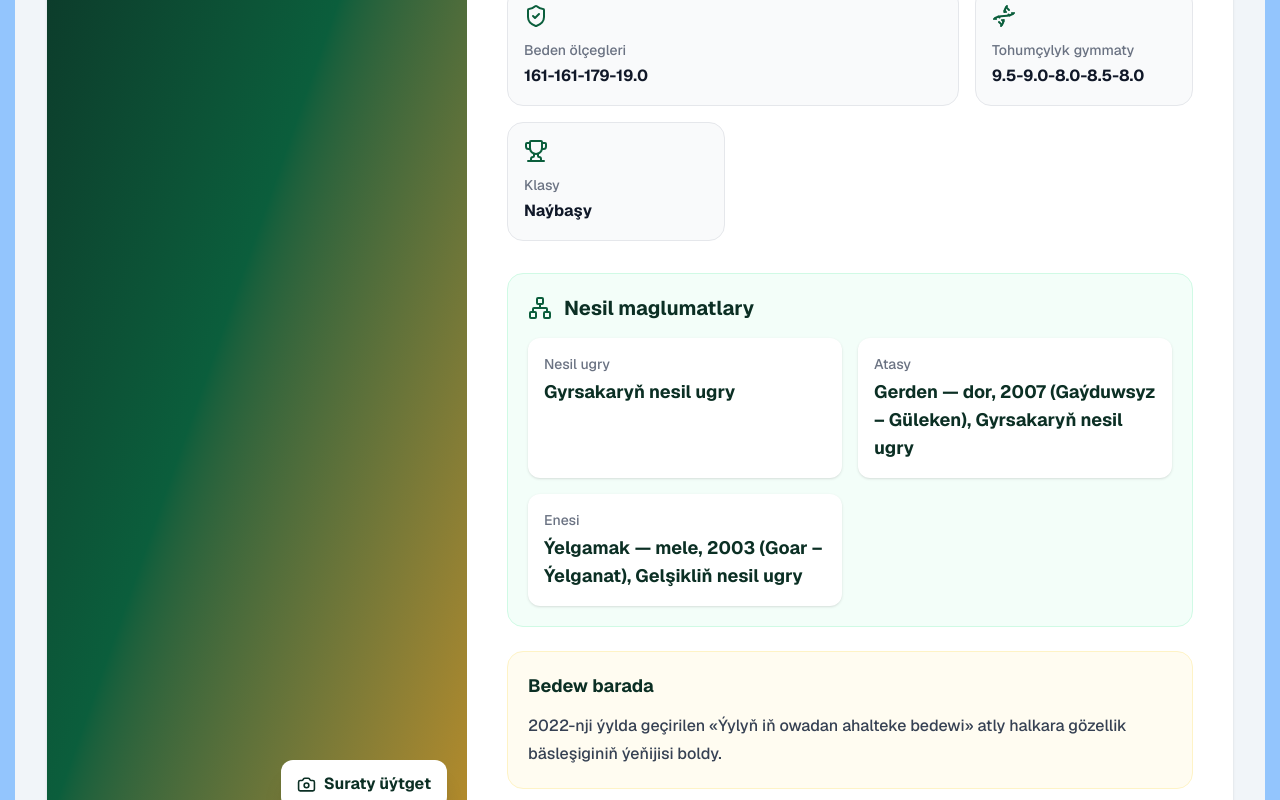
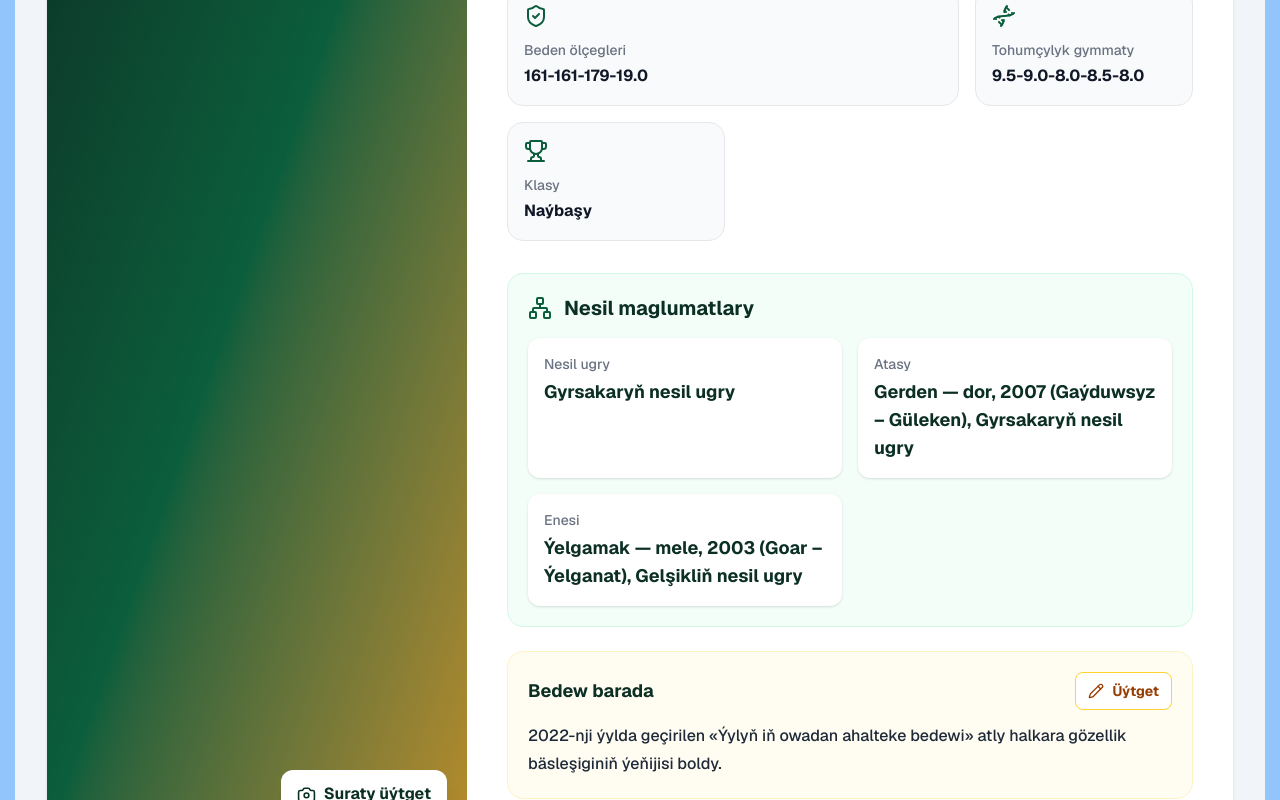
Before and after one commit to Stoun05/horse-portal-v2, a Next.js app: page /atlar/gunbatar-04-melebas in a window 1280 px wide. Shown: the part 633-1433 px from the top of the page. Built offline with nearby package versions, Linux system fonts and the light colour scheme.

Commit message:
feat: edit horse descriptions from passport

```diff
--- a/app/atlar/[id]/page.tsx
+++ b/app/atlar/[id]/page.tsx
@@ -13,6 +13,8 @@ import {
   HeartPulse,
   MapPin,
   Network,
+  Pencil,
+  Save,
   ShieldCheck,
   Tag,
   Trash2,
@@ -49,7 +51,7 @@ export default function AtProfilePage() {
     }
   }, [params.id]);
 
-  const updateHorseImage = (image?: string) => {
+  const updateHorse = (changes: Partial<Horse>) => {
     if (!horse) return false;
 
     try {
@@ -57,7 +59,7 @@ export default function AtProfilePage() {
       const horses = saved
         ? mergeHorseDefaults(JSON.parse(saved) as Horse[])
         : initialHorses;
-      const updatedHorse = { ...horse, image };
+      const updatedHorse = { ...horse, ...changes };
       const updatedHorses = horses.map((item) =>
         item.id === horse.id ? updatedHorse : item,
       );
@@ -66,7 +68,7 @@ export default function AtProfilePage() {
       setHorse(updatedHorse);
       return true;
     } catch {
-      window.alert("Suraty saklamak başartmady. Has kiçi surat saýlap täzeden synanyşyň.");
+      window.alert("Üýtgeşmäni saklamak başartmady. Täzeden synanyşyň.");
       return false;
     }
   };
@@ -86,7 +88,11 @@ export default function AtProfilePage() {
           ) : horse === null ? (
             <NotFoundState />
           ) : (
-            <HorseProfile horse={horse} onImageChange={updateHorseImage} />
+            <HorseProfile
+              horse={horse}
+              onImageChange={(image) => updateHorse({ image })}
+              onDescriptionChange={(description) => updateHorse({ description })}
+            />
           )}
         </main>
       </div>
@@ -97,9 +103,11 @@ export default function AtProfilePage() {
 function HorseProfile({
   horse,
   onImageChange,
+  onDescriptionChange,
 }: {
   horse: Horse;
   onImageChange: (image?: string) => boolean;
+  onDescriptionChange: (description: string) => boolean;
 }) {
   const [editorOpen, setEditorOpen] = useState(false);
   const [sourceImage, setSourceImage] = useState("");
@@ -108,6 +116,8 @@ function HorseProfile({
   const [positionY, setPositionY] = useState(50);
   const [processing, setProcessing] = useState(false);
   const [editorError, setEditorError] = useState("");
+  const [descriptionEditing, setDescriptionEditing] = useState(false);
+  const [descriptionDraft, setDescriptionDraft] = useState(horse.description ?? "");
 
   const openEditor = () => {
     setSourceImage(horse.image ?? "");
@@ -171,6 +181,17 @@ function HorseProfile({
       setSourceImage("");
       setEditorOpen(false);
     }
+  };
+
+  const saveDescription = () => {
+    if (onDescriptionChange(descriptionDraft.trim())) {
+      setDescriptionEditing(false);
+    }
+  };
+
+  const cancelDescriptionEdit = () => {
+    setDescriptionDraft(horse.description ?? "");
+    setDescriptionEditing(false);
   };
 
   return (
@@ -246,12 +267,61 @@ function HorseProfile({
               </div>
             </div>
 
-            {horse.description && (
-              <div className="mt-6 rounded-2xl border border-amber-100 bg-amber-50/70 p-5">
+            <div className="mt-6 rounded-2xl border border-amber-100 bg-amber-50/70 p-5">
+              <div className="flex flex-wrap items-center justify-between gap-3">
                 <h3 className="text-lg font-bold text-[#0b2f24]">Bedew barada</h3>
-                <p className="mt-3 leading-7 text-gray-700">{horse.description}</p>
+                {!descriptionEditing && (
+                  <button
+                    type="button"
+                    onClick={() => {
+                      setDescriptionDraft(horse.description ?? "");
+                      setDescriptionEditing(true);
+                    }}
+                    className="inline-flex items-center gap-2 rounded-lg border border-amber-300 bg-white px-3 py-2 text-sm font-bold text-amber-800 hover:bg-amber-50 print:hidden"
+                  >
+                    <Pencil size={16} /> Üýtget
+                  </button>
+                )}
               </div>
-            )}
+
+              {descriptionEditing ? (
+                <div className="mt-4 print:hidden">
+                  <textarea
+                    value={descriptionDraft}
+                    onChange={(event) => setDescriptionDraft(event.target.value)}
+                    rows={6}
+                    maxLength={3000}
+                    placeholder="Bedewiň taryhy, üstünlikleri we aýratynlyklary barada ýazyň..."
+                    className="w-full resize-y rounded-xl border border-amber-200 bg-white px-4 py-3 leading-7 text-gray-900 outline-none focus:border-[#0b5e3c] focus:ring-2 focus:ring-emerald-100"
+                  />
+                  <div className="mt-2 flex flex-wrap items-center justify-between gap-3">
+                    <span className="text-xs font-semibold text-gray-500">
+                      {descriptionDraft.length} / 3000 nyşan
+                    </span>
+                    <div className="flex gap-2">
+                      <button
+                        type="button"
+                        onClick={cancelDescriptionEdit}
+                        className="rounded-lg border border-gray-300 bg-white px-4 py-2 text-sm font-bold text-gray-700 hover:bg-gray-50"
+                      >
+                        Ýatyr
+                      </button>
+                      <button
+                        type="button"
+                        onClick={saveDescription}
+                        className="inline-flex items-center gap-2 rounded-lg bg-[#0b5e3c] px-4 py-2 text-sm font-bold text-white hover:bg-[#08462d]"
+                      >
+                        <Save size={16} /> Sakla
+                      </button>
+                    </div>
+                  </div>
+                </div>
+              ) : (
+                <p className="mt-3 whitespace-pre-wrap leading-7 text-gray-800">
+                  {horse.description || "Bu bedew barada maglumat girizilmedik."}
+                </p>
+              )}
+            </div>
           </div>
         </div>
       </section>
```
